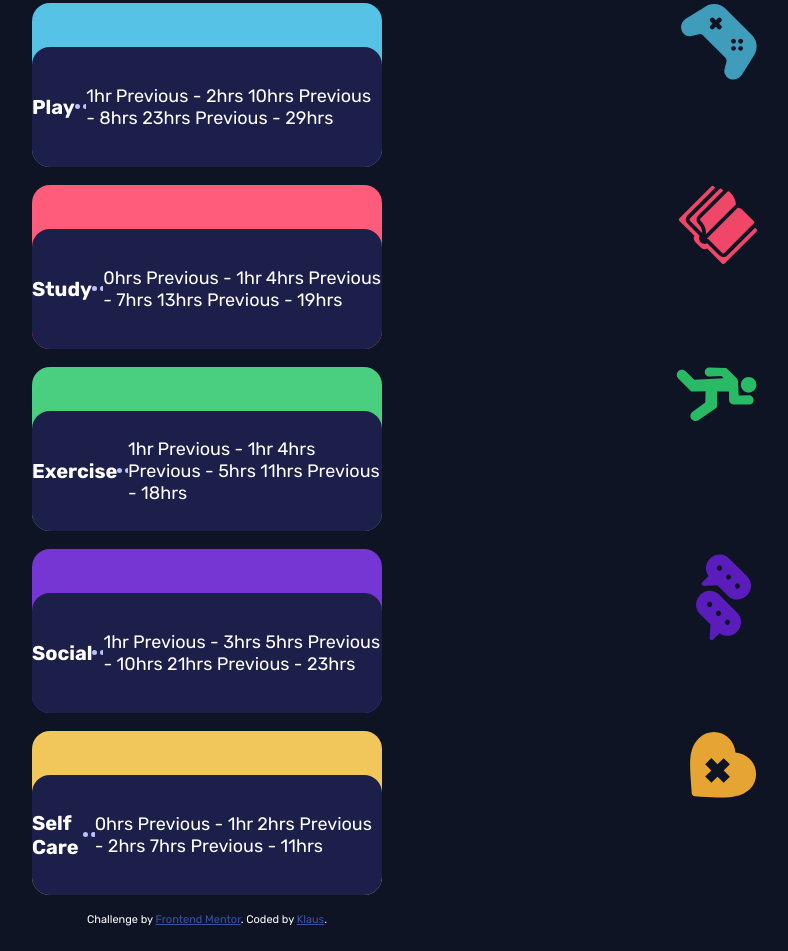
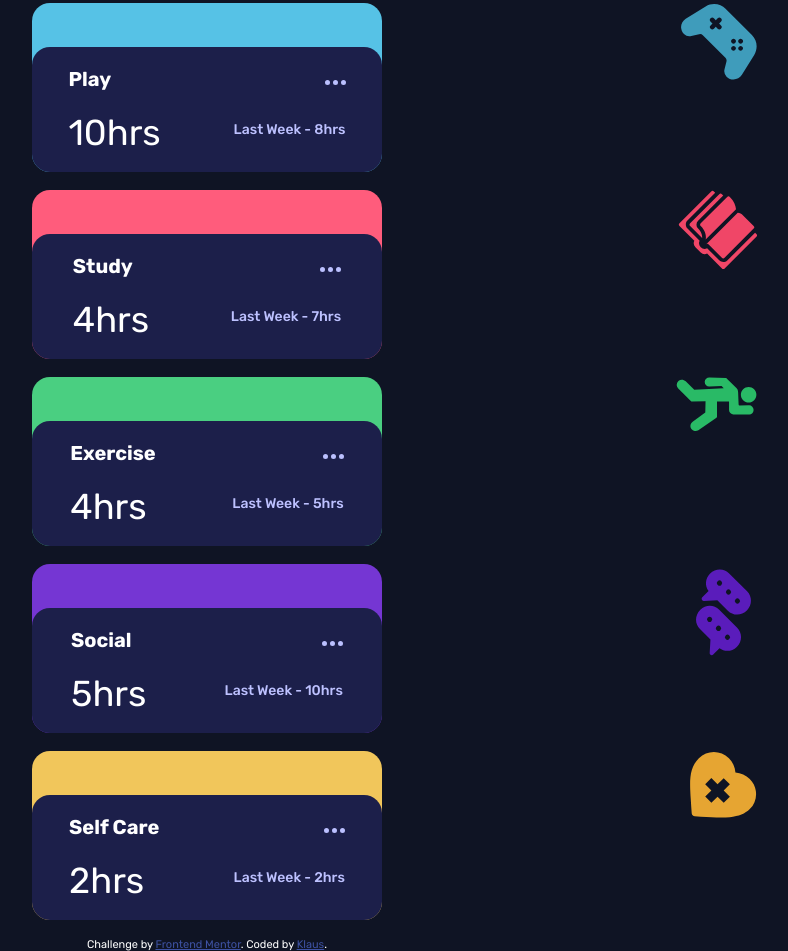
Before and after one commit to klaus-xy/Front-End-Challenge-3, a plain HTML site: page index.html in a window 1280 px wide. Shown: the part 481-1432 px from the top of the page, without its empty margins (433-1221 px from the left). Before the commit the page ends 1407 px from the top, so only its background shows below. Drawn offline with Linux system fonts and the light colour scheme.

Commit message:
Updated activity cards with the template

```diff
--- a/index.html
+++ b/index.html
@@ -56,14 +56,14 @@
       <svg width="76" height="77" xmlns="http://www.w3.org/2000/svg"><path d="m60.91 71.846 12.314-19.892c3.317-5.36 3.78-13.818-2.31-19.908l-26.36-26.36c-4.457-4.457-12.586-6.843-19.908-2.31L4.753 15.69c-5.4 3.343-6.275 10.854-1.779 15.35a7.773 7.773 0 0 0 7.346 2.035l7.783-1.945a3.947 3.947 0 0 1 3.731 1.033l22.602 22.602c.97.97 1.367 2.4 1.033 3.732l-1.945 7.782a7.775 7.775 0 0 0 2.037 7.349c4.49 4.49 12.003 3.624 15.349-1.782Zm-24.227-46.12-1.891-1.892-1.892 1.892a2.342 2.342 0 0 1-3.312-3.312l1.892-1.892-1.892-1.891a2.342 2.342 0 0 1 3.312-3.312l1.892 1.891 1.891-1.891a2.342 2.342 0 0 1 3.312 3.312l-1.891 1.891 1.891 1.892a2.342 2.342 0 0 1-3.312 3.312Zm14.19 14.19a2.343 2.343 0 1 1 3.315-3.312 2.343 2.343 0 0 1-3.314 3.312Zm0 7.096a2.343 2.343 0 0 1 3.313-3.312 2.343 2.343 0 0 1-3.312 3.312Zm7.096-7.095a2.343 2.343 0 1 1 3.312 0 2.343 2.343 0 0 1-3.312 0Zm0 7.095a2.343 2.343 0 0 1 3.312-3.312 2.343 2.343 0 0 1-3.312 3.312Z" fill="#3F9CBB" fill-rule="nonzero"/></svg>
     </div>
     <div class="inner_card">
+      <div class="left">
         <h3>Play</h3>
+        <p class="present_time">10hrs</p>  <!-- daily -->
+        </div>
+      <div class="right">
         <svg width="21" height="5" xmlns="http://www.w3.org/2000/svg"><path d="M2.5 0a2.5 2.5 0 1 1 0 5 2.5 2.5 0 0 1 0-5Zm8 0a2.5 2.5 0 1 1 0 5 2.5 2.5 0 0 1 0-5Zm8 0a2.5 2.5 0 1 1 0 5 2.5 2.5 0 0 1 0-5Z" fill="#BBC0FF" fill-rule="evenodd"/></svg>
-      1hr <!-- daily -->
-      Previous - 2hrs <!-- daily -->
-      10hrs <!-- weekly -->
-      Previous - 8hrs <!-- weekly -->
-      23hrs <!-- monthly -->
-      Previous - 29hrs <!-- monthly -->
+        <p class="previous_time">Last Week - 8hrs</p>
+      </div>
   </div>
   </div>
 
@@ -73,14 +73,14 @@
       <svg width="79" height="79" xmlns="http://www.w3.org/2000/svg"><path d="M33.227 1.495a1.87 1.87 0 0 1 2.646 0l1.323 1.323-27.78 27.78c-2.189 2.189-2.1 5.837.088 8.026l12.132 12.132a5.624 5.624 0 0 0 1.096 6.388 5.624 5.624 0 0 0 6.389 1.097l12.132 12.132c2.188 2.188 5.837 2.276 8.025.088l27.78-27.78 1.323 1.322a1.87 1.87 0 0 1 0 2.646L46.632 78.4a1.87 1.87 0 0 1-2.645 0L29.12 63.531a5.624 5.624 0 0 1-6.389-1.097l-5.291-5.291a5.624 5.624 0 0 1-1.097-6.388L1.478 35.89a1.87 1.87 0 0 1 0-2.646ZM59.74 22.783c1.948.27 3.83 1.117 5.325 2.612l10.583 10.583a1.87 1.87 0 0 1 0 2.646L46.544 67.727a1.87 1.87 0 0 1-2.646 0L30.67 54.498a1.872 1.872 0 0 0-2.646 0ZM49.19 6.875a1.87 1.87 0 0 1 2.647 0c4.489 4.489 5.877 8.98 6.178 12.342L27.67 49.56c.349-1.527 1.181-7.463-4.938-13.582a1.87 1.87 0 0 1 0-2.646Zm-7.936-2.646a1.87 1.87 0 0 1 2.645 0l1.323 1.323-25.134 25.134a5.619 5.619 0 0 0 0 7.938c4.005 4.005 4.2 7.696 4.043 9.335L12.15 35.978a1.87 1.87 0 0 1 0-2.646Z" fill="#F04667" fill-rule="nonzero"/></svg>
     </div>
     <div class="inner_card">
+      <div class="left">
         <h3>Study</h3>
+        <p class="present_time">4hrs</p>  <!-- daily -->
+        </div>
+      <div class="right">
         <svg width="21" height="5" xmlns="http://www.w3.org/2000/svg"><path d="M2.5 0a2.5 2.5 0 1 1 0 5 2.5 2.5 0 0 1 0-5Zm8 0a2.5 2.5 0 1 1 0 5 2.5 2.5 0 0 1 0-5Zm8 0a2.5 2.5 0 1 1 0 5 2.5 2.5 0 0 1 0-5Z" fill="#BBC0FF" fill-rule="evenodd"/></svg>
-      0hrs <!-- daily -->
-      Previous - 1hr <!-- daily -->
-      4hrs <!-- weekly -->
-      Previous - 7hrs <!-- weekly -->
-      13hrs <!-- monthly -->
-      Previous - 19hrs <!-- monthly -->
+        <p class="previous_time">Last Week - 7hrs</p>
+      </div>
     </div>
   </div>
 
@@ -90,14 +90,14 @@
       <svg width="81" height="55" xmlns="http://www.w3.org/2000/svg"><path d="m33.357.579 16.447.426c.33.009.645.144.88.38l9.953 9.953a4.946 4.946 0 0 1 1.451 3.311l.514 12.87c.02.503.433.895.937.894l9.595-.05a4.438 4.438 0 0 1 4.437 4.43v.26c0 1.164-.453 2.259-1.277 3.082a4.334 4.334 0 0 1-3.083 1.277h-15.77c-2.347 0-4.393-2.045-4.393-4.393l-.001-8.405-12.05-.009.01 15.17c.001.426-.21.826-.56 1.067l-18.098 12.41c-1.363.849-2.958 1.033-4.426.537a5.147 5.147 0 0 1-1.994-1.237 5.247 5.247 0 0 1-1.193-1.85c-.875-2.293.074-4.934 2.256-6.277l12.303-8.973.252-11.28-13.556.442a1.291 1.291 0 0 1-.957-.377L2.237 11.439c-1-.999-1.55-2.38-1.513-3.792a5.124 5.124 0 0 1 1.714-3.71c2.042-1.84 5.234-1.688 7.267.345l8.576 8.576 29.444-1.635-2.133-2.133-12.263.347a4.434 4.434 0 0 1-3.294-1.28l-.016-.015a4.409 4.409 0 0 1-1.294-3.307c.08-2.347 2.16-4.255 4.632-4.256Zm33.78 11.774c3.025-3.025 7.945-3.025 10.97 0 3.024 3.025 3.024 7.944 0 10.97-3.025 3.024-7.945 3.024-10.97 0-3.024-3.026-3.025-7.945 0-10.97Z" fill="#29BA66" fill-rule="nonzero"/></svg>
     </div>
     <div class="inner_card">
+      <div class="left">
         <h3>Exercise</h3>
+        <p class="present_time">4hrs</p>  <!-- daily -->
+        </div>
+      <div class="right">
         <svg width="21" height="5" xmlns="http://www.w3.org/2000/svg"><path d="M2.5 0a2.5 2.5 0 1 1 0 5 2.5 2.5 0 0 1 0-5Zm8 0a2.5 2.5 0 1 1 0 5 2.5 2.5 0 0 1 0-5Zm8 0a2.5 2.5 0 1 1 0 5 2.5 2.5 0 0 1 0-5Z" fill="#BBC0FF" fill-rule="evenodd"/></svg>
-      1hr <!-- daily -->
-      Previous - 1hr <!-- daily -->
-      4hrs <!-- weekly -->
-      Previous - 5hrs <!-- weekly -->
-      11hrs <!-- monthly -->
-      Previous - 18hrs <!-- monthly -->
+        <p class="previous_time">Last Week - 5hrs</p>
+      </div>
     </div>
   </div>
 
@@ -107,14 +107,14 @@
     <svg width="75" height="100" xmlns="http://www.w3.org/2000/svg"><g fill="#5A1CBB" fill-rule="nonzero"><path d="M45.834 46.627c4.78 4.78 13.1 5.754 19.257-.403 5.2-5.199 5.198-13.657 0-18.855L47.151 9.428C42.335 4.614 34.02 3.7 27.892 9.83c-4.701 4.7-5.151 12.066-1.352 17.277l-6.265 6.265c-1.339 1.339-.317 3.644 1.585 3.533l13.474-.777 10.499 10.499Zm11.404-11.483a2.567 2.567 0 1 1-3.629 3.631 2.567 2.567 0 0 1 3.63-3.631ZM35.745 20.909a2.567 2.567 0 1 1 3.63-3.629 2.567 2.567 0 0 1-3.63 3.63Zm12.562 5.303a2.567 2.567 0 1 1-3.63 3.63 2.567 2.567 0 0 1 3.63-3.63ZM55.16 63.698 37.219 45.756c-5.198-5.197-13.658-5.197-18.857.001-6.072 6.073-5.26 14.4-.402 19.258l10.499 10.5-.777 13.473c-.11 1.886 2.186 2.931 3.533 1.584l6.265-6.265c5.212 3.8 12.577 3.349 17.277-1.352 6.06-6.059 5.274-14.386.403-19.257ZM25.813 57.24a2.567 2.567 0 1 1 3.63-3.631 2.567 2.567 0 0 1-3.63 3.63Zm8.932 8.931a2.567 2.567 0 1 1 3.63-3.629 2.567 2.567 0 0 1-3.63 3.63Zm8.932 8.933a2.567 2.567 0 1 1 3.63-3.631 2.567 2.567 0 0 1-3.63 3.63Z"/></g></svg>
   </div>
   <div class="inner_card">
+    <div class="left">
       <h3>Social</h3>
+      <p class="present_time">5hrs</p>  <!-- daily -->
+      </div>
+    <div class="right">
       <svg width="21" height="5" xmlns="http://www.w3.org/2000/svg"><path d="M2.5 0a2.5 2.5 0 1 1 0 5 2.5 2.5 0 0 1 0-5Zm8 0a2.5 2.5 0 1 1 0 5 2.5 2.5 0 0 1 0-5Zm8 0a2.5 2.5 0 1 1 0 5 2.5 2.5 0 0 1 0-5Z" fill="#BBC0FF" fill-rule="evenodd"/></svg>
-    1hr <!-- daily -->
-    Previous - 3hrs <!-- daily -->
-    5hrs <!-- weekly -->
-    Previous - 10hrs <!-- weekly -->
-    21hrs <!-- monthly -->
-    Previous - 23hrs <!-- monthly -->
+      <p class="previous_time">Last Week - 10hrs</p>
+    </div>
   </div>
 </div>
 
@@ -124,14 +124,14 @@
     <svg width="67" height="67" xmlns="http://www.w3.org/2000/svg"><path d="M.918 50.848c.114 1.723.232 3.5.346 5.336l.003.038.448 6.038c.06.81.412 1.536.951 2.075.54.54 1.266.892 2.075.952l6.038.447.038.003c12.086.755 21.237 1.231 28.95.484 9.007-.873 15.369-3.445 20.02-8.096 8.413-8.413 8.398-21.609-.034-30.041-3.79-3.79-8.959-6.11-14.31-6.526-.415-5.352-2.736-10.52-6.526-14.31C30.484-1.185 17.288-1.2 8.875 7.214-1.295 17.384-.415 30.697.918 50.848ZM21.36 27.122l6.172 6.173 6.16-6.159 6.172 6.173-6.16 6.158 6.173 6.173-6.158 6.158-6.173-6.172-6.158 6.158-6.173-6.172 6.159-6.159-6.173-6.172 6.16-6.159Z" fill="#E6A532" fill-rule="nonzero"/></svg>
   </div>
   <div class="inner_card">
+    <div class="left">
       <h3>Self Care</h3>
+      <p class="present_time">2hrs</p>  <!-- daily -->
+      </div>
+    <div class="right">
       <svg width="21" height="5" xmlns="http://www.w3.org/2000/svg"><path d="M2.5 0a2.5 2.5 0 1 1 0 5 2.5 2.5 0 0 1 0-5Zm8 0a2.5 2.5 0 1 1 0 5 2.5 2.5 0 0 1 0-5Zm8 0a2.5 2.5 0 1 1 0 5 2.5 2.5 0 0 1 0-5Z" fill="#BBC0FF" fill-rule="evenodd"/></svg>
-    0hrs <!-- daily -->
-    Previous - 1hr <!-- daily -->
-    2hrs <!-- weekly -->
-    Previous - 2hrs <!-- weekly -->
-    7hrs <!-- monthly -->
-    Previous - 11hrs <!-- monthly -->
+      <p class="previous_time">Last Week - 2hrs</p>
+    </div>
   </div>
 </div>
 </div>
```
Lines whose indentation alone changed are shown as unchanged.
